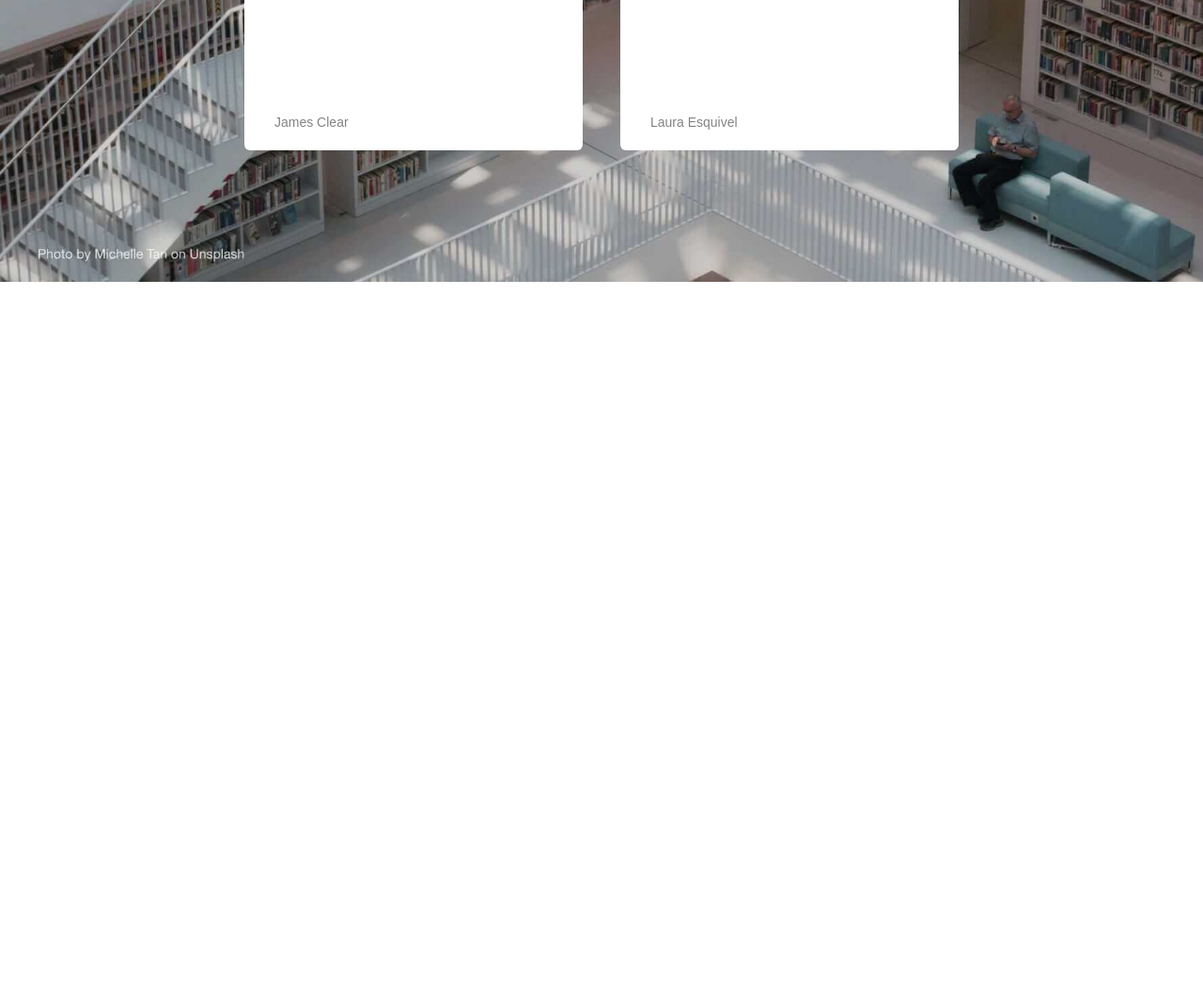
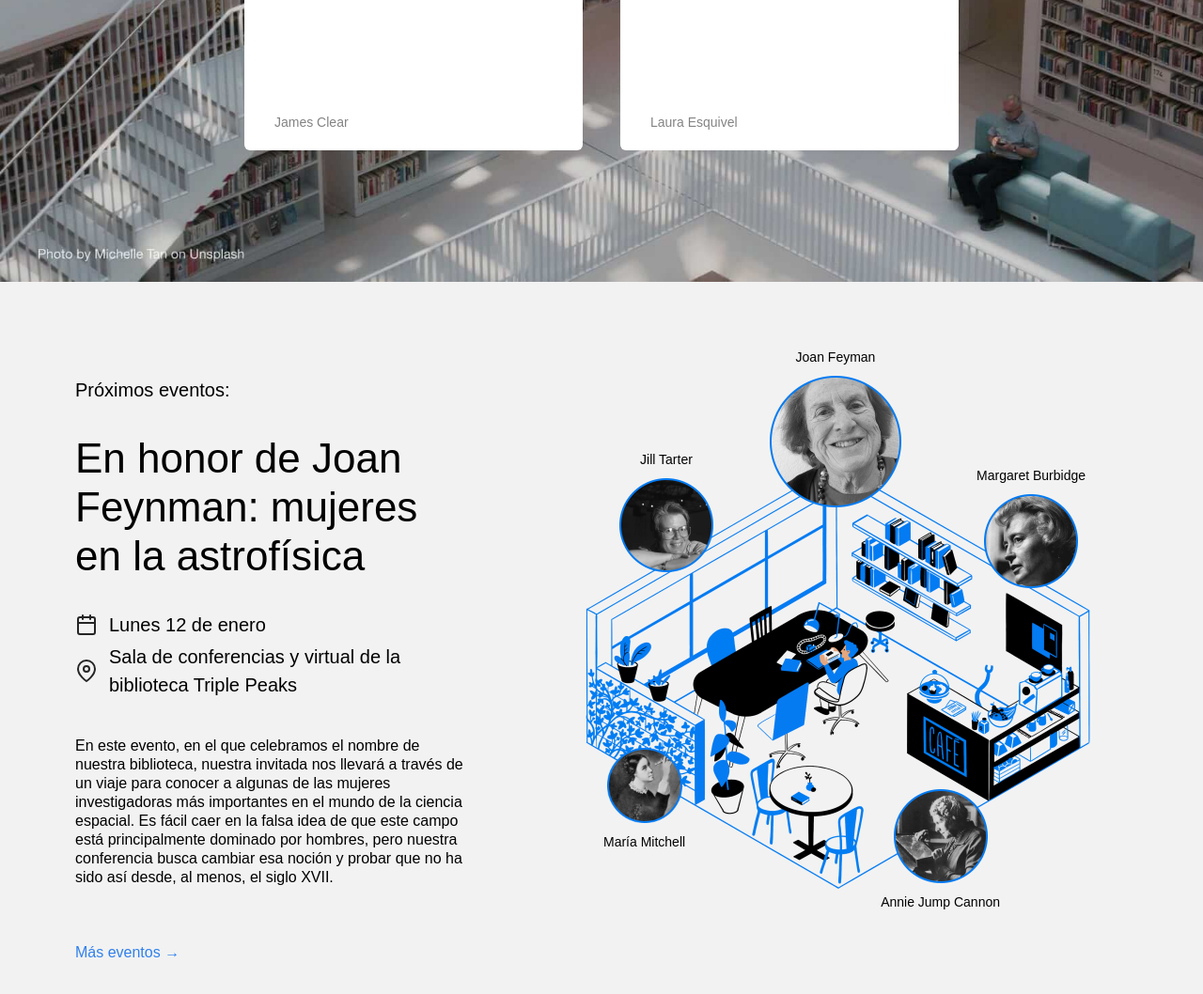
Before and after one commit to Jacqueline-Cruz-O/web_project_library, a plain HTML site: page index.html in a window 1280 px wide. Shown: the part 1794-2852 px from the top of the page at 94% size. Before the commit the page ends 2094 px from the top, so only its background shows below. Drawn offline with Linux system fonts and the light colour scheme.

Commit message:
Nueva actualización de mi projecto

```diff
--- a/index.html
+++ b/index.html
@@ -25,7 +25,7 @@
               >
             </li>
             <li>
-              <a class="nav__link">Eventos</a>
+              <a class="nav__link" href="#eventos">Eventos</a>
             </li>
             <li>
               <a class="nav__link">Conviértete en miembro</a>
@@ -122,6 +122,91 @@
             </li>
           </ul>
         </section>
+        <section class="events" id="eventos">
+          <div class="events__content">
+            <h2 class="events__heading">Próximos eventos:</h2>
+            <h3 class="events__title">
+              En honor de Joan Feynman: mujeres en la astrofísica
+            </h3>
+            <div class="event-info events__info-section">
+              <div class="event-info__item">
+                <img
+                  src="./images/icon_calendar.svg"
+                  alt="Calendar icon"
+                  class="event-info__icon"
+                />
+                <p class="event-info__text">Lunes 12 de enero</p>
+              </div>
+              <div class="event-info__item">
+                <img
+                  src="./images/icon_pin.svg"
+                  alt="Pin icon"
+                  class="event-info__icon"
+                />
+                <p class="event-info__text">
+                  Sala de conferencias y virtual de la biblioteca Triple Peaks
+                </p>
+              </div>
+            </div>
+            <p class="events__description">
+              En este evento, en el que celebramos el nombre de nuestra
+              biblioteca, nuestra invitada nos llevará a través de un viaje para
+              conocer a algunas de las mujeres investigadoras más importantes en
+              el mundo de la ciencia espacial. Es fácil caer en la falsa idea de
+              que este campo está principalmente dominado por hombres, pero
+              nuestra conferencia busca cambiar esa noción y probar que no ha
+              sido así desde, al menos, el siglo XVII.
+            </p>
+            <a href="#" class="events__more">Más eventos &rarr;</a>
+          </div>
+          <div class="events__cover">
+            <img
+              src="./images/cafe.png"
+              alt="cafeteria"
+              class="events__image"
+            />
+            <div class="person person_name_feynman">
+              <p class="person__caption">Joan Feyman</p>
+              <img
+                src="./images/person_feynman.png"
+                alt="Feyman"
+                class="person__image person__image_size_l"
+              />
+            </div>
+            <div class="person person_name_burbidge">
+              <p class="person__caption">Margaret Burbidge</p>
+              <img
+                src="./images/person_burbidge.png"
+                alt="Burbidge"
+                class="person__image person__image_size_m"
+              />
+            </div>
+            <div class="person person_name_cannon">
+              <img
+                src="./images/person_cannon.png"
+                alt="Cannon"
+                class="person__image person__image_size_m"
+              />
+              <p class="person__caption">Annie Jump Cannon</p>
+            </div>
+            <div class="person person_name_mitchell">
+              <img
+                src="./images/person_mitchell.png"
+                alt="Mitchell"
+                class="person__image person__image_size_s"
+              />
+              <p class="person__caption">María Mitchell</p>
+            </div>
+            <div class="person person_name_tarter">
+              <p class="person__caption">Jill Tarter</p>
+              <img
+                src="./images/person_tarter.png"
+                alt="Tarter"
+                class="person__image person__image_size_m"
+              />
+            </div>
+          </div>
+        </section>
       </main>
     </div>
   </body>
--- a/styles/style.css
+++ b/styles/style.css
@@ -163,3 +163,132 @@
   color: #838383;
   margin-top: auto;
 }
+
+.events {
+  padding: 100px 0 120px 80px;
+  display: flex;
+  align-items: start;
+  justify-content: space-between;
+  box-sizing: border-box;
+  background-color: #f2f2f2;
+}
+
+.events__content {
+  flex-basis: 580px;
+}
+
+.events__heading {
+  font-size: 20px;
+  font-weight: 500;
+  line-height: 30px;
+  margin: 0;
+}
+
+.events__title {
+  font-size: 44px;
+  font-weight: 500;
+  line-height: 52px;
+  margin: 32px 0 0;
+}
+
+.events__info-section {
+  margin-top: 32px;
+}
+
+.event-info__item {
+  display: flex;
+  align-items: center;
+  margin-bottom: 4px;
+  font-weight: 500;
+}
+
+.event-info__icon {
+  background-repeat: no-repeat;
+  background-position: center;
+  margin-right: 12px;
+  width: 24px;
+  height: 24px;
+}
+
+.event-info__text {
+  font-size: 20px;
+  font-weight: 500;
+  line-height: 30px;
+  margin: 0;
+}
+
+.events__description {
+  margin: 40px 0 60px;
+}
+
+.events__more {
+  color: #2f80ed;
+  text-decoration: none;
+}
+
+.events__cover {
+  flex-grow: 1;
+  flex-shrink: 0;
+  flex-basis: 780px;
+  max-width: 780px;
+  position: relative;
+}
+
+.events__image {
+  max-width: 100%;
+}
+
+.person {
+  position: absolute;
+  display: flex;
+  align-items: center;
+  flex-direction: column;
+  gap: 10px;
+}
+
+.person_name_feynman {
+  top: -30px;
+  left: 319px;
+}
+
+.person_name_burbidge {
+  right: 125px;
+  top: 96px;
+}
+
+.person_name_cannon {
+  bottom: 18px;
+  right: 216px;
+}
+
+.person_name_mitchell {
+  left: 142px;
+  bottom: 82px;
+}
+
+.person_name_tarter {
+  top: 79px;
+  left: 159px;
+}
+
+.person__image {
+  max-width: 100%;
+}
+
+.person__image_size_l {
+  width: 140px;
+}
+
+.person__image_size_m {
+  width: 100px;
+}
+
+.person__image_size_s {
+  width: 80px;
+}
+
+.person__caption {
+  text-align: center;
+  font-size: 14px;
+  margin: 0;
+}
```
